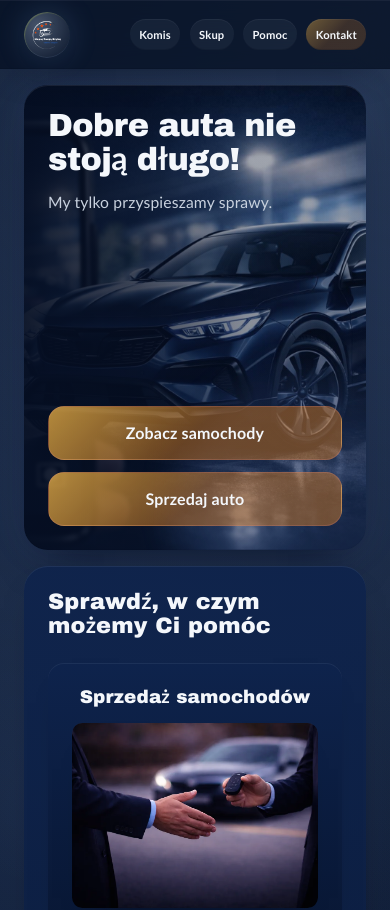
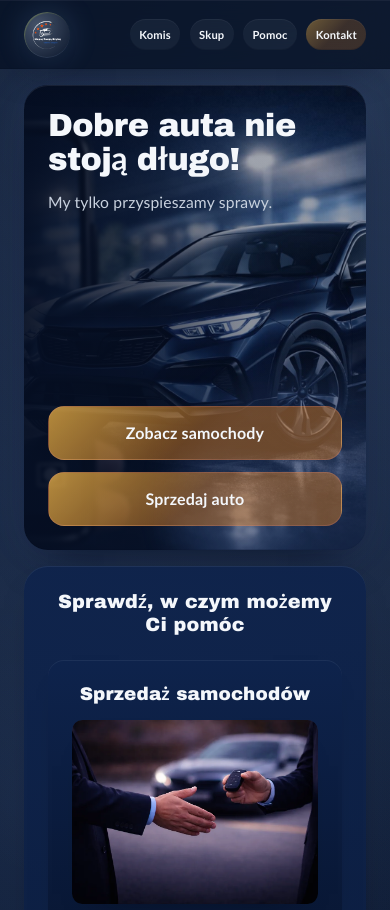
Before and after one commit to martaosikiewicz12ac-gif/webKTB, a React (Vite) app: page / in a window 390 px wide. Shown: the top 910 px of the page. Built offline with nearby package versions, Linux system fonts and the light colour scheme.

Commit message:
services heading

```diff
--- a/src/styles/_base.scss
+++ b/src/styles/_base.scss
@@ -54,6 +54,15 @@ h1 {
 h2 {
   font-size: clamp(1.4rem, 3vw, 1.5rem);
   margin: 0;
+
+  @media (max-width: 479px) {
+    font-size: 1.2rem;
+    line-height: 1.2;
+  }
+
+  @media (max-width: 359px) {
+    font-size: 1.08rem;
+  }
 }
 
 h3 {
--- a/src/styles/app/_shared.scss
+++ b/src/styles/app/_shared.scss
@@ -11,6 +11,7 @@
 
 .section-heading {
   max-width: 42rem;
+  text-align: center;
 }
 
 .content-section {
```
